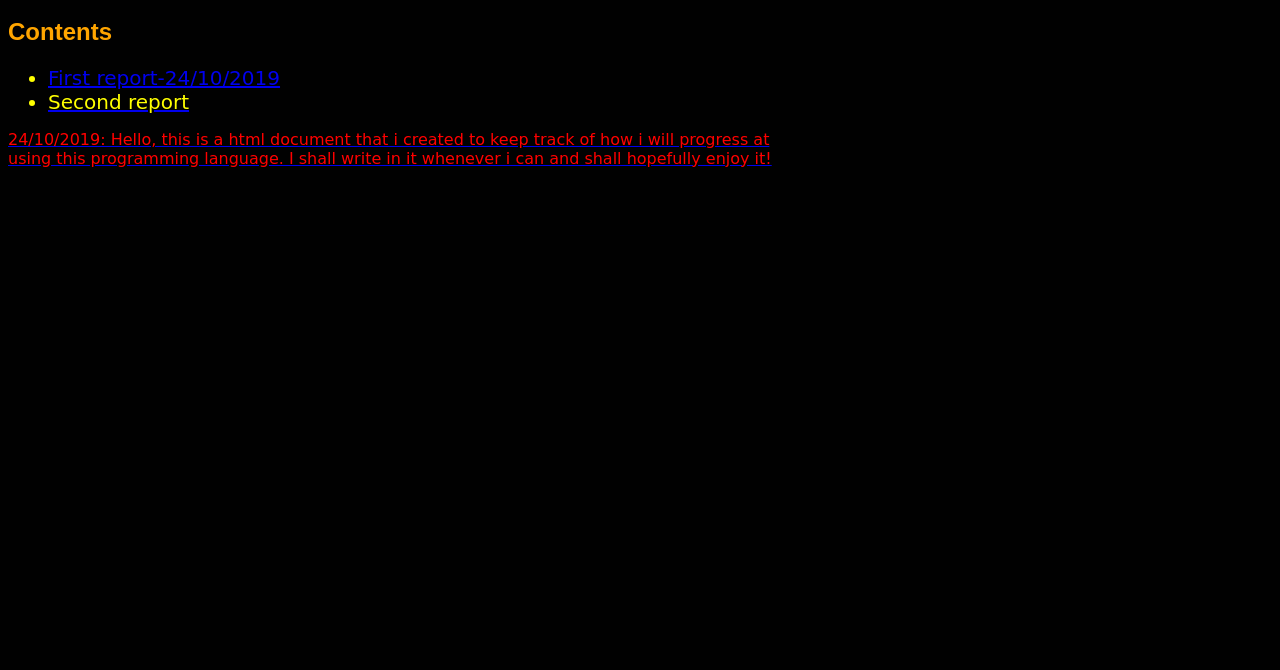
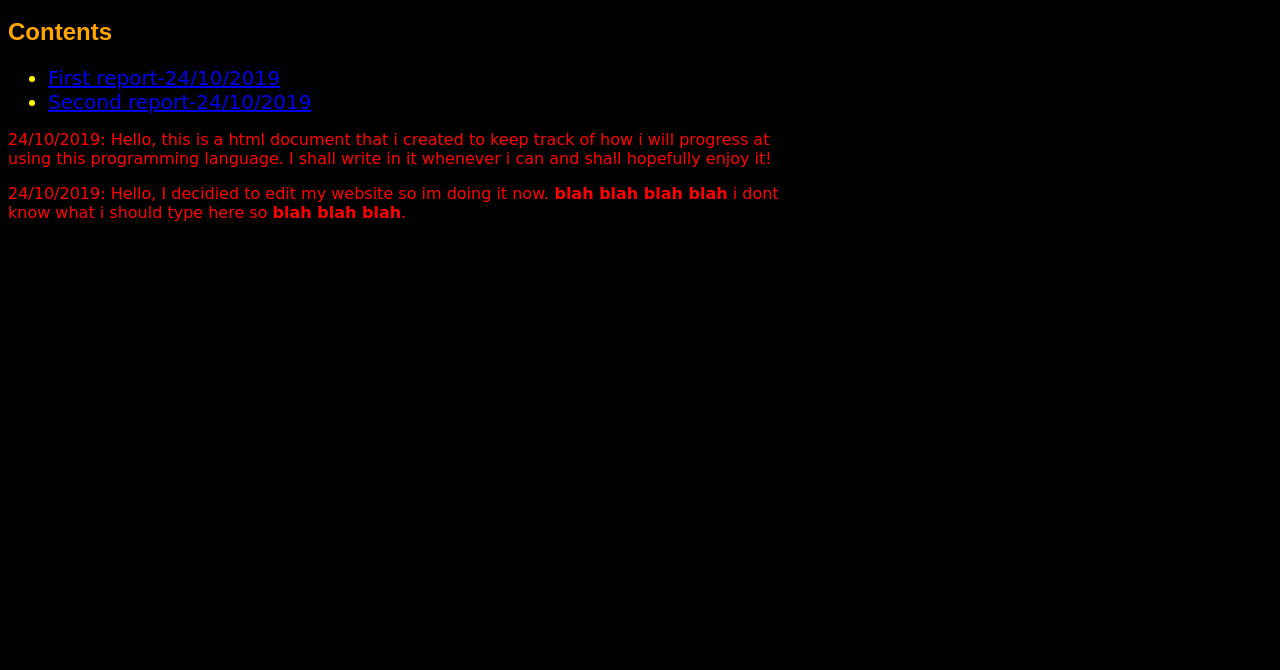
Before and after one commit to solution4life/solution4life.github.io, a plain HTML site: page index.html in a window 1280 px wide. Shown: the part 130-800 px from the top of the page. Drawn offline with Linux system fonts and the light colour scheme.

Commit message:
Update index.html

```diff
--- a/index.html
+++ b/index.html
@@ -36,12 +36,13 @@ h3 { text-align: right;
 <h2>Contents</h2>
 
 <ul>
-<li><a href ="#firstReport">First report-24/10/2019</li>
-<li>Second report</li>
+    <li><a href ="#firstReport">First report-24/10/2019</a></li>
+    <li><a href ="#secondReport">Second report-24/10/2019</a></li>
  </ul>
 <p id="firstReport">
 24/10/2019:  Hello, this is a html document that i created to keep track of how i will progress at<br> using this programming language. I shall write in it whenever i can and shall hopefully enjoy it!
 </p>
+<p id="secondReport">24/10/2019: Hello, I decidied to edit my website so im doing it now.<strong> blah blah blah blah</strong> i dont<br> know what i should type here so <strong>blah blah blah</strong>.</p>
 <p><br><br><br><br><br><br><br><br><br><br><br><br><br><br><br><br><br><br><br><br><br><br><br><br><br><br><br><br><br><br><br><br><br><br><br><br><br><br><br><br><br><br><br><br><br><br><br><br><br><br><br><br><br><br><br><br><br><br><br><br><br><br><br><br><br><br><br><br><br><br><br><br><br><br><br><br><br><br><br><br><br><br><br><br><br><br><br><br><br><br><br><br><br><br><br><br><br><br><br><br><br><br>
 </p>
 <h1 id="bottom"><a href=#top>Go To Top</a></h1>
```
